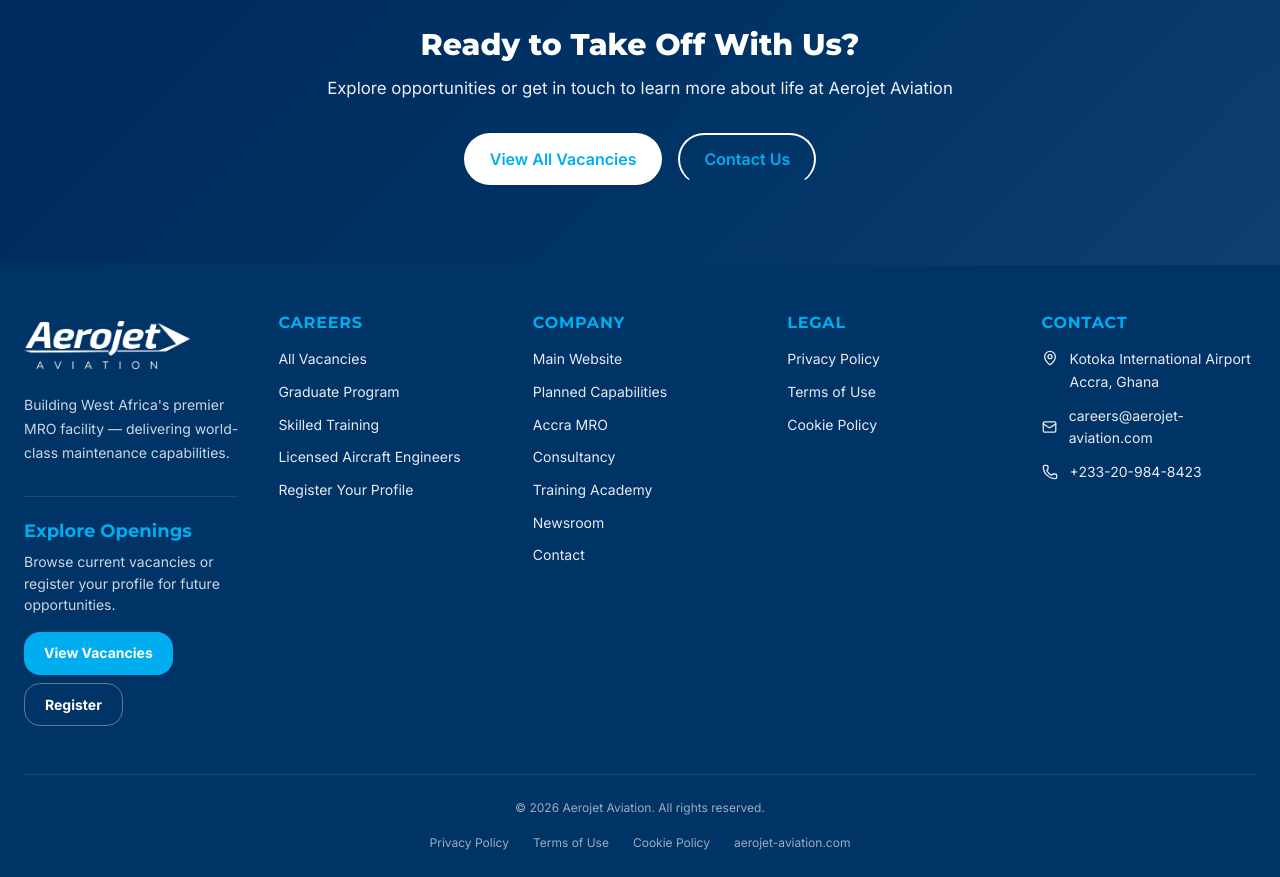
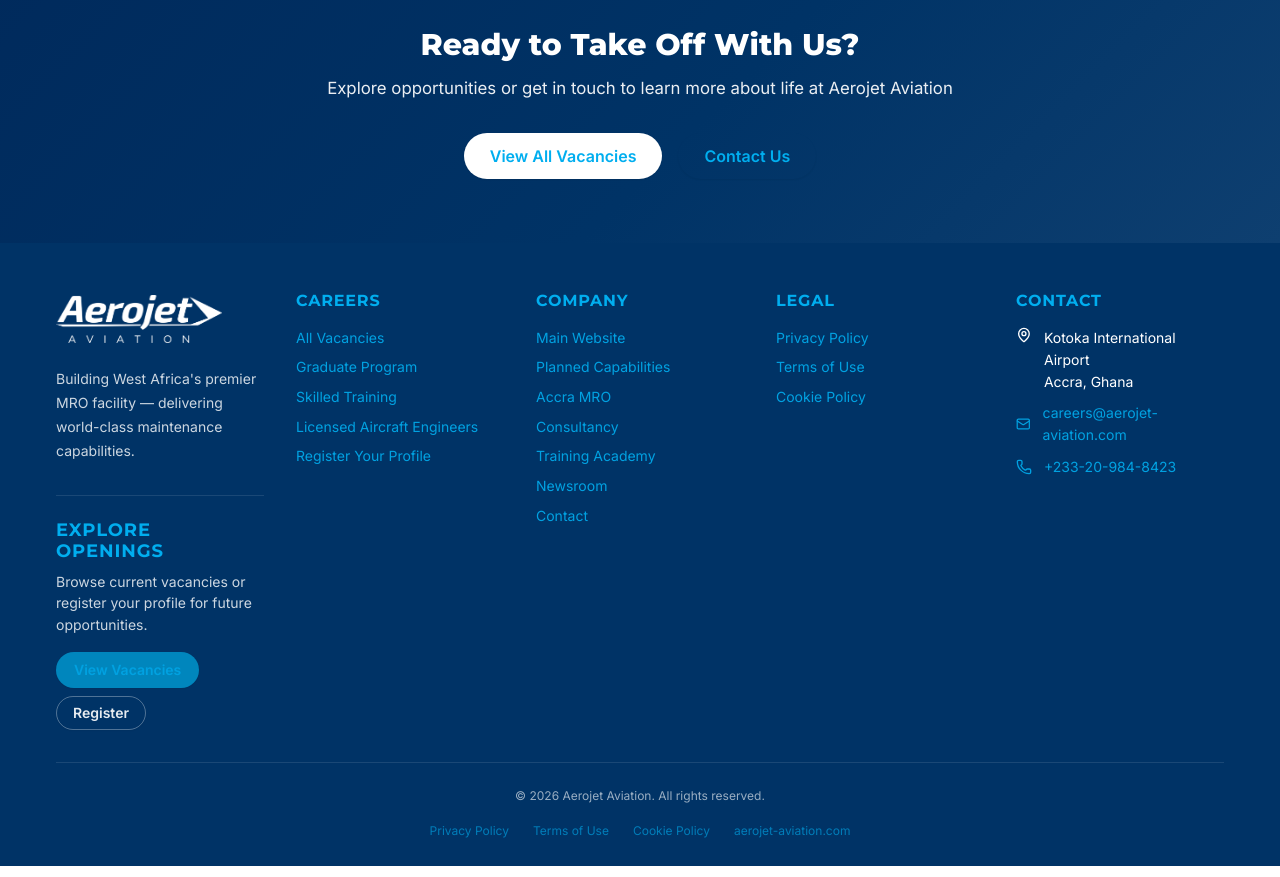
Before and after one commit to pekay23/aerojet-careers, a Next.js app: page / in a window 1280 px wide. Shown: the part 1920-2797 px from the top of the page. Built offline with nearby package versions, Linux system fonts and the light colour scheme; no server answers; the database is empty.

Commit message:
fix: CTA button clipping, footer 5-column layout with Contact beside Legal, white link colors, wider containers, Explore Openings as standalone Brand column

```diff
--- a/app/design-tokens.css
+++ b/app/design-tokens.css
@@ -139,6 +139,7 @@
   --col-narrow: 720px;
   --col-default: 880px;
   --col-wide: 1080px;
+  --col-max: 1200px;
 
   /* ── Typography ────────────────────────────────────────────────────────── */
   --font-sans: "Inter", system-ui, -apple-system, sans-serif;
--- a/app/globals.css
+++ b/app/globals.css
@@ -78,6 +78,7 @@
   --container-narrow: var(--col-narrow);
   --container-default: var(--col-default);
   --container-wide: var(--col-wide);
+  --container-max: var(--col-max);
 
   /* Spacing */
   --space-1: var(--sp-1);
@@ -335,10 +336,138 @@
     padding-bottom: 0.75rem;
     border-bottom: 2px solid rgba(0, 174, 239, 0.3);
     text-transform: uppercase;
+     letter-spacing: 0.05em;
+   }
+
+  /* ── CTA Section ───────────────────────────────────────────────────── */
+  .cta-section {
+    background: var(--gradient-brand);
+    padding: var(--sp-8) var(--sp-4);
+    text-align: center;
+  }
+
+  .cta-section .cta-title {
+    color: #fff;
+    font-family: var(--font-display);
+    font-size: 1.875rem;
+    font-weight: 800;
+    margin-bottom: var(--sp-3);
+  }
+
+  .cta-section .cta-subtitle {
+    color: rgba(255, 255, 255, 0.92);
+    font-size: 1.05rem;
+    margin-bottom: var(--sp-6);
+  }
+
+  .cta-buttons {
+    display: flex;
+    gap: var(--sp-4);
+    justify-content: center;
+    flex-wrap: wrap;
+  }
+
+  /* ── Footer ────────────────────────────────────────────────────────── */
+  .site-footer {
+    background: var(--aero-blue);
+    color: #ffffff;
+    font-size: 0.875rem;
+  }
+
+  .site-footer .footer-container {
+    max-width: var(--container-max);
+    margin: 0 auto;
+    padding: var(--sp-7) var(--sp-4) var(--sp-5);
+  }
+
+  .site-footer .footer-grid {
+    display: grid;
+    grid-template-columns: repeat(5, 1fr);
+    gap: var(--sp-6);
+    margin-bottom: var(--sp-6);
+  }
+
+  .site-footer .footer-col h4 {
+    font-size: 1rem;
+    font-weight: 700;
+    color: var(--aero-sky);
+    margin-bottom: var(--sp-4);
+    text-transform: uppercase;
     letter-spacing: 0.05em;
   }
 
-  /* Article components */
+  .site-footer .footer-col ul {
+    list-style: none;
+    padding: 0;
+    margin: 0;
+    display: flex;
+    flex-direction: column;
+    gap: var(--sp-2);
+  }
+
+  .site-footer .footer-col a,
+  .site-footer .footer-col a:visited {
+    opacity: 0.9;
+    color: #ffffff;
+    text-decoration: none;
+    border-bottom: none;
+    transition: color 0.2s;
+  }
+
+  .site-footer .footer-col a:hover {
+    color: var(--aero-sky);
+    opacity: 1;
+  }
+
+  .site-footer .footer-contact li {
+    display: flex;
+    align-items: flex-start;
+    gap: var(--sp-3);
+    line-height: 1.6;
+  }
+
+  .site-footer .footer-contact a {
+    display: inline-flex;
+    align-items: center;
+    gap: var(--sp-3);
+  }
+
+  .site-footer .footer-divider {
+    border-top: 1px solid rgba(255, 255, 255, 0.1);
+    margin-bottom: var(--sp-5);
+  }
+
+  .site-footer .footer-bottom {
+    display: flex;
+    flex-direction: column;
+    align-items: center;
+    gap: var(--sp-4);
+    text-align: center;
+  }
+
+  .site-footer .footer-bottom p {
+    font-size: 0.75rem;
+    opacity: 0.6;
+    margin: 0;
+  }
+
+  .site-footer .footer-bottom .footer-legal-links {
+    display: flex;
+    flex-wrap: wrap;
+    justify-content: center;
+    gap: var(--sp-5);
+  }
+
+  .site-footer .footer-bottom .footer-legal-links a {
+    font-size: 0.75rem;
+    opacity: 0.6;
+    color: #ffffff;
+    transition: opacity 0.2s;
+  }
+
+  .site-footer .footer-bottom .footer-legal-links a:hover {
+    opacity: 1;
+  }
   .article-blockquote {
     position: relative;
     margin: 2rem 0;
--- a/app/page.tsx
+++ b/app/page.tsx
@@ -191,16 +191,15 @@
         </div>
       </section>
 
-      <div style={{ background: 'var(--gradient-brand)', padding: '4rem 1rem 5rem', textAlign: 'center' }}>
-        <h2 style={{ color: 'white', fontSize: '1.875rem', fontWeight: 800, marginBottom: '0.75rem', fontFamily: 'var(--font-display)' }}>
+      <section className="cta-section">
+        <h2 className="cta-title">
           Ready to Take Off With Us?
         </h2>
-        <p style={{ color: 'rgba(255,255,255,0.92)', fontSize: '1.05rem', marginBottom: '2rem' }}>
-
+        <p className="cta-subtitle">
           Explore opportunities or get in touch to learn more about life at Aerojet Aviation
         </p>
         <CTAButtons />
-      </div>
+      </section>
 
       <SiteFooter />
     </>
--- a/components/layout/SiteFooter.tsx
+++ b/components/layout/SiteFooter.tsx
@@ -1,4 +1,4 @@
- 'use client';
+'use client';
 
 import Link from 'next/link';
 import Image from 'next/image';
@@ -34,17 +34,12 @@
 
 export default function SiteFooter() {
   return (
-    <footer style={{ background: 'var(--aero-blue)', color: 'white' }}>
-      <div style={{ maxWidth: 'var(--container-wide)', margin: '0 auto', padding: '3rem 1.5rem 2rem' }}>
-        {/* Main Grid: 5 equal columns — Brand | Careers | Company | Legal | Contact */}
-        <div style={{
-          display: 'grid',
-          gridTemplateColumns: 'repeat(5, 1fr)',
-          gap: '2.5rem',
-          marginBottom: '3rem',
-        }}>
+    <footer className="site-footer">
+      <div className="footer-container">
+        {/* Main Grid: Brand | Careers | Company | Legal | Contact */}
+        <div className="footer-grid">
           {/* Column 1: Brand */}
-          <div style={{ paddingTop: '0.5rem' }}>
+          <div className="footer-col" style={{ paddingTop: 'var(--sp-1)' }}>
             <div style={{ position: 'relative', height: 48, width: 192, marginBottom: '1.5rem' }}>
               <Image
                 src="/logos/logo-footer.png"
@@ -54,56 +49,57 @@
                 style={{ objectFit: 'contain', objectPosition: 'left' }}
               />
             </div>
-            <p style={{ opacity: 0.8, lineHeight: 1.7, fontSize: '0.875rem', marginBottom: '2rem', maxWidth: 280 }}>
+            <p style={{ opacity: 0.8, lineHeight: 1.7, fontSize: '0.875rem', marginBottom: 'var(--sp-6)', maxWidth: 280 }}>
               Building West Africa's premier MRO facility — delivering world-class maintenance capabilities.
             </p>
 
-            {/* Careers CTA (replaces non-functional newsletter — no subscribe backend exists) */}
-            <div style={{ borderTop: '1px solid rgba(255,255,255,0.1)', paddingTop: '1.5rem' }}>
-              <h4 style={{ fontSize: '1.125rem', fontWeight: 'bold', color: 'var(--aero-sky)', marginBottom: '0.5rem' }}>
+            {/* Explore Openings CTA — standalone element in Brand column */}
+            <div style={{
+              borderTop: '1px solid rgba(255,255,255,0.1)',
+              paddingTop: 'var(--sp-5)',
+            }}>
+              <h4 style={{
+                fontSize: '1.125rem',
+                fontWeight: 'bold',
+                color: 'var(--aero-sky)',
+                marginBottom: 'var(--sp-2)',
+              }}>
                 Explore Openings
               </h4>
-              <p style={{ fontSize: '0.875rem', opacity: 0.8, marginBottom: '1rem' }}>
+              <p style={{ fontSize: '0.875rem', opacity: 0.8, marginBottom: 'var(--sp-4)' }}>
                 Browse current vacancies or register your profile for future opportunities.
               </p>
-              <div style={{ display: 'flex', gap: '0.5rem', flexWrap: 'wrap' }}>
+              <div style={{ display: 'flex', gap: 'var(--sp-2)', flexWrap: 'wrap' }}>
                 <Link
                   href="/jobs"
-                  style={{
-                    display: 'inline-flex',
-                    alignItems: 'center',
-                    gap: '0.5rem',
-                    borderRadius: 'var(--radius-xl)',
-                    background: 'var(--aero-sky)',
-                    padding: '0.625rem 1.25rem',
-                    fontSize: '0.875rem',
-                    fontWeight: 'bold',
-                    color: 'white',
-                    textDecoration: 'none',
-                    transition: 'all 0.2s ease',
+                  className="btn btn-sky btn-md"
+                  style={{ transition: 'all 0.2s ease' }}
+                  onMouseEnter={(e) => {
+                    e.currentTarget.style.background = 'var(--aero-sky-700)';
+                    e.currentTarget.style.borderColor = 'var(--aero-sky-700)';
                   }}
-                  onMouseEnter={(e) => (e.currentTarget.style.background = 'rgba(0, 174, 239, 0.9)')}
-                  onMouseLeave={(e) => (e.currentTarget.style.background = 'var(--aero-sky)')}
+                  onMouseLeave={(e) => {
+                    e.currentTarget.style.background = 'var(--aero-sky-600)';
+                    e.currentTarget.style.borderColor = 'var(--aero-sky-600)';
+                  }}
                 >
                   View Vacancies
                 </Link>
                 <Link
                   href="/register"
+                  className="btn btn-ghost btn-md"
                   style={{
-                    display: 'inline-flex',
-                    alignItems: 'center',
-                    gap: '0.5rem',
-                    borderRadius: 'var(--radius-xl)',
                     border: '1px solid rgba(255,255,255,0.35)',
-                    padding: '0.625rem 1.25rem',
-                    fontSize: '0.875rem',
-                    fontWeight: 'bold',
                     color: 'white',
-                    textDecoration: 'none',
-                    transition: 'all 0.2s ease',
                   }}
-                  onMouseEnter={(e) => { e.currentTarget.style.background = 'rgba(255,255,255,0.1)'; e.currentTarget.style.borderColor = 'var(--aero-sky)'; }}
-                  onMouseLeave={(e) => { e.currentTarget.style.background = 'transparent'; e.currentTarget.style.borderColor = 'rgba(255,255,255,0.35)'; }}
+                  onMouseEnter={(e) => {
+                    e.currentTarget.style.background = 'rgba(255,255,255,0.1)';
+                    e.currentTarget.style.borderColor = 'var(--aero-sky)';
+                  }}
+                  onMouseLeave={(e) => {
+                    e.currentTarget.style.background = 'transparent';
+                    e.currentTarget.style.borderColor = 'rgba(255,255,255,0.35)';
+                  }}
                 >
                   Register
                 </Link>
@@ -111,43 +107,28 @@
             </div>
           </div>
 
-
           {/* Column 2: Careers */}
-          <div>
-            <h4 style={{ fontSize: '1rem', fontWeight: 'bold', color: 'var(--aero-sky)', marginBottom: '1rem', textTransform: 'uppercase', letterSpacing: '0.05em' }}>
-              Careers
-            </h4>
-            <ul style={{ listStyle: 'none', padding: 0, margin: 0, display: 'flex', flexDirection: 'column', gap: '0.625rem' }}>
+          <div className="footer-col">
+            <h4>Careers</h4>
+            <ul>
               {footerLinks.careers.map((link) => (
                 <li key={link.label}>
-                  <Link
-                    href={link.href}
-                    style={{ opacity: 0.9, fontSize: '0.875rem', transition: 'color 0.2s', color: 'white', textDecoration: 'none', display: 'block' }}
-                    onMouseEnter={(e) => e.currentTarget.style.color = 'var(--aero-sky)'}
-                    onMouseLeave={(e) => e.currentTarget.style.color = 'white'}
-                  >
-                    {link.label}
-                  </Link>
+                  <Link href={link.href}>{link.label}</Link>
                 </li>
               ))}
             </ul>
           </div>
 
           {/* Column 3: Company */}
-          <div>
-            <h4 style={{ fontSize: '1rem', fontWeight: 'bold', color: 'var(--aero-sky)', marginBottom: '1rem', textTransform: 'uppercase', letterSpacing: '0.05em' }}>
-              Company
-            </h4>
-            <ul style={{ listStyle: 'none', padding: 0, margin: 0, display: 'flex', flexDirection: 'column', gap: '0.625rem' }}>
+          <div className="footer-col">
+            <h4>Company</h4>
+            <ul>
               {footerLinks.company.map((link) => (
                 <li key={link.label}>
                   <a
                     href={link.href}
                     target={link.href.startsWith('http') ? '_blank' : undefined}
                     rel={link.href.startsWith('http') ? 'noopener noreferrer' : undefined}
-                    style={{ opacity: 0.9, fontSize: '0.875rem', transition: 'color 0.2s', color: 'white', textDecoration: 'none', display: 'block' }}
-                    onMouseEnter={(e) => e.currentTarget.style.color = 'var(--aero-sky)'}
-                    onMouseLeave={(e) => e.currentTarget.style.color = 'white'}
                   >
                     {link.label}
                   </a>
@@ -157,49 +138,35 @@
           </div>
 
           {/* Column 4: Legal */}
-          <div>
-            <h4 style={{ fontSize: '1rem', fontWeight: 'bold', color: 'var(--aero-sky)', marginBottom: '1rem', textTransform: 'uppercase', letterSpacing: '0.05em' }}>
-              Legal
-            </h4>
-            <ul style={{ listStyle: 'none', padding: 0, margin: 0, display: 'flex', flexDirection: 'column', gap: '0.625rem' }}>
+          <div className="footer-col">
+            <h4>Legal</h4>
+            <ul>
               {footerLinks.legal.map((link) => (
                 <li key={link.label}>
-                  <Link
-                    href={link.href}
-                    style={{ opacity: 0.9, fontSize: '0.875rem', transition: 'color 0.2s', color: 'white', textDecoration: 'none', display: 'block' }}
-                    onMouseEnter={(e) => e.currentTarget.style.color = 'var(--aero-sky)'}
-                    onMouseLeave={(e) => e.currentTarget.style.color = 'white'}
-                  >
-                    {link.label}
-                  </Link>
+                  <Link href={link.href}>{link.label}</Link>
                 </li>
               ))}
             </ul>
           </div>
 
-          {/* Column 5: Contact */}
-          <div>
-            <h4 style={{ fontSize: '1rem', fontWeight: 'bold', color: 'var(--aero-sky)', marginBottom: '1rem', textTransform: 'uppercase', letterSpacing: '0.05em' }}>
-              Contact
-            </h4>
-            <ul style={{ listStyle: 'none', padding: 0, margin: 0, display: 'flex', flexDirection: 'column', gap: '0.75rem' }}>
-              <li style={{ display: 'flex', alignItems: 'flex-start', gap: '0.75rem', fontSize: '0.875rem', opacity: 0.9, lineHeight: 1.6 }}>
-                <MapPin size={16} aria-hidden="true" style={{ marginTop: 2, flexShrink: 0 }} />
+          {/* Column 5: Contact (standalone, beside Legal) */}
+          <div className="footer-col footer-contact">
+            <h4>Contact</h4>
+            <ul>
+              <li>
+                <MapPin size={16} aria-hidden="true" />
                 <span>Kotoka International Airport<br/>Accra, Ghana</span>
-
               </li>
-              <li style={{ fontSize: '0.875rem', opacity: 0.9 }}>
-                <a href="mailto:careers@aerojet-aviation.com" style={{ display: 'flex', alignItems: 'center', gap: '0.75rem', transition: 'color 0.2s', color: 'white', textDecoration: 'none' }} onMouseEnter={(e) => e.currentTarget.style.color = 'var(--aero-sky)'} onMouseLeave={(e) => e.currentTarget.style.color = 'white'}>
+              <li>
+                <a href="mailto:careers@aerojet-aviation.com">
                   <Mail size={16} aria-hidden="true" />
                   careers@aerojet-aviation.com
-
                 </a>
               </li>
-              <li style={{ fontSize: '0.875rem', opacity: 0.9 }}>
-                <a href="tel:+233209848423" style={{ display: 'flex', alignItems: 'center', gap: '0.75rem', transition: 'color 0.2s', color: 'white', textDecoration: 'none' }} onMouseEnter={(e) => e.currentTarget.style.color = 'var(--aero-sky)'} onMouseLeave={(e) => e.currentTarget.style.color = 'white'}>
+              <li>
+                <a href="tel:+233209848423">
                   <Phone size={16} aria-hidden="true" />
                   +233-20-984-8423
-
                 </a>
               </li>
             </ul>
@@ -207,27 +174,18 @@
         </div>
 
         {/* Divider */}
-        <div style={{ borderTop: '1px solid rgba(255,255,255,0.1)', marginBottom: '1.5rem' }} />
+        <div className="footer-divider" />
 
         {/* Bottom Row: Copyright + Legal Links */}
-        <div style={{
-          display: 'flex',
-          flexDirection: 'column',
-          alignItems: 'center',
-          gap: '1rem',
-          textAlign: 'center'
-        }}>
-          <p style={{ fontSize: '0.75rem', opacity: 0.6, margin: 0 }}>
+        <div className="footer-bottom">
+          <p>
             &copy; {new Date().getFullYear()} Aerojet Aviation. All rights reserved.
           </p>
-          <div style={{ display: 'flex', flexWrap: 'wrap', justifyContent: 'center', gap: '1.5rem' }}>
+          <div className="footer-legal-links">
             {footerLinks.legal.map((link) => (
               <Link
                 key={link.label}
                 href={link.href}
-                style={{ fontSize: '0.75rem', opacity: 0.6, transition: 'opacity 0.2s', color: 'white', textDecoration: 'none' }}
-                onMouseEnter={(e) => e.currentTarget.style.opacity = '1'}
-                onMouseLeave={(e) => e.currentTarget.style.opacity = '0.6'}
               >
                 {link.label}
               </Link>
@@ -236,13 +194,9 @@
               href={MAIN_SITE}
               target="_blank"
               rel="noopener noreferrer"
-              style={{ fontSize: '0.75rem', opacity: 0.6, transition: 'opacity 0.2s', color: 'white', textDecoration: 'none' }}
-              onMouseEnter={(e) => e.currentTarget.style.opacity = '1'}
-              onMouseLeave={(e) => e.currentTarget.style.opacity = '0.6'}
             >
               aerojet-aviation.com
             </a>
-
           </div>
         </div>
       </div>
--- a/components/layout/SiteNav.tsx
+++ b/components/layout/SiteNav.tsx
@@ -49,9 +49,9 @@
     >
       <div
         style={{
-          maxWidth: 'var(--container-wide)',
-          margin: '0 auto',
-          padding: '0 1.5rem',
+           maxWidth: 'var(--container-max)',
+           margin: '0 auto',
+           padding: '0 var(--sp-4)',
           height: 70,
           display: 'flex',
           alignItems: 'center',
--- a/components/ui/CTAButtons.tsx
+++ b/components/ui/CTAButtons.tsx
@@ -4,18 +4,13 @@
 
 export function CTAButtons() {
   return (
-    <div style={{ display: 'flex', gap: '1rem', justifyContent: 'center', flexWrap: 'wrap', boxSizing: 'border-box' }}>
-      <Link
-        href="/jobs"
-        className="btn-white btn-lg"
-        style={{ boxSizing: 'border-box' }}
-      >
+    <div className="cta-buttons">
+      <Link href="/jobs" className="btn btn-white btn-lg">
         View All Vacancies
       </Link>
       <a
         href="https://www.aerojet-aviation.com/contact"
-        className="btn-secondary btn-lg"
-        style={{ boxSizing: 'border-box' }}
+        className="btn btn-secondary btn-lg"
       >
         Contact Us
       </a>
```
